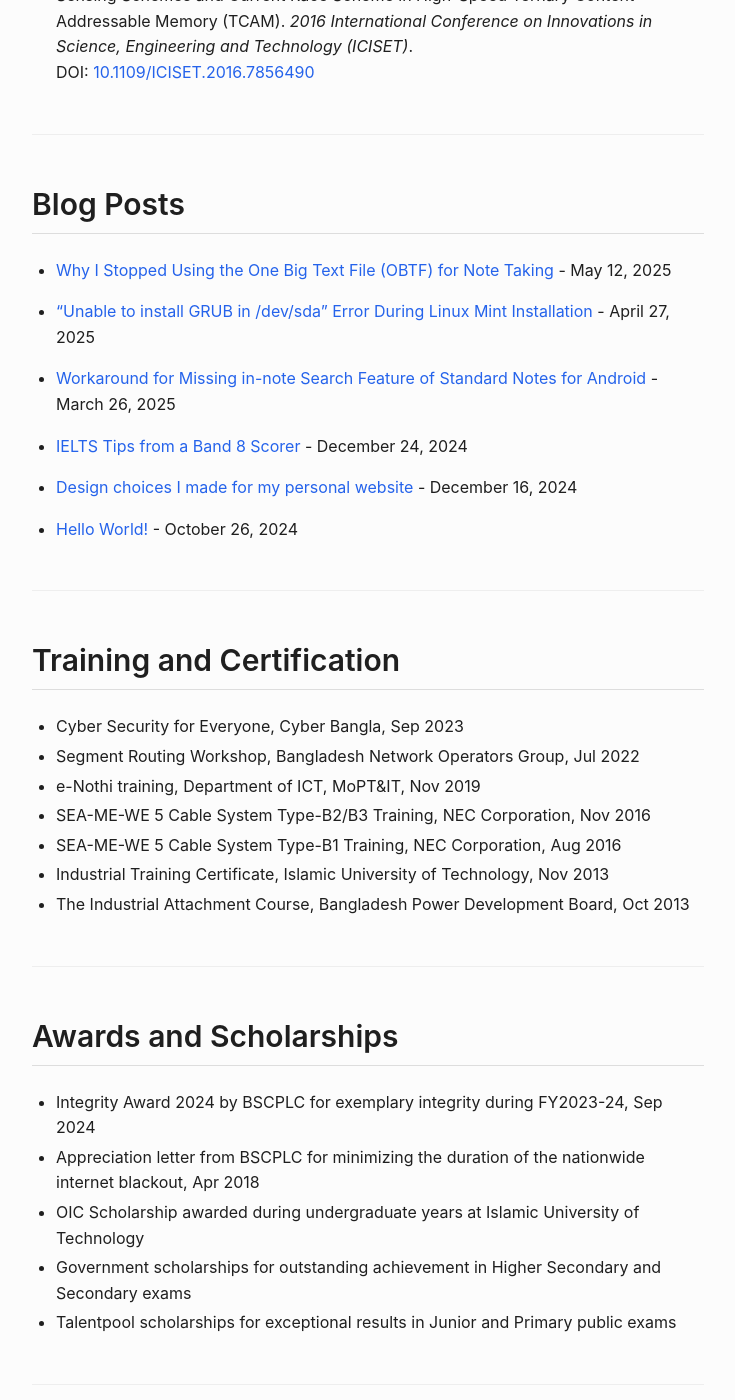
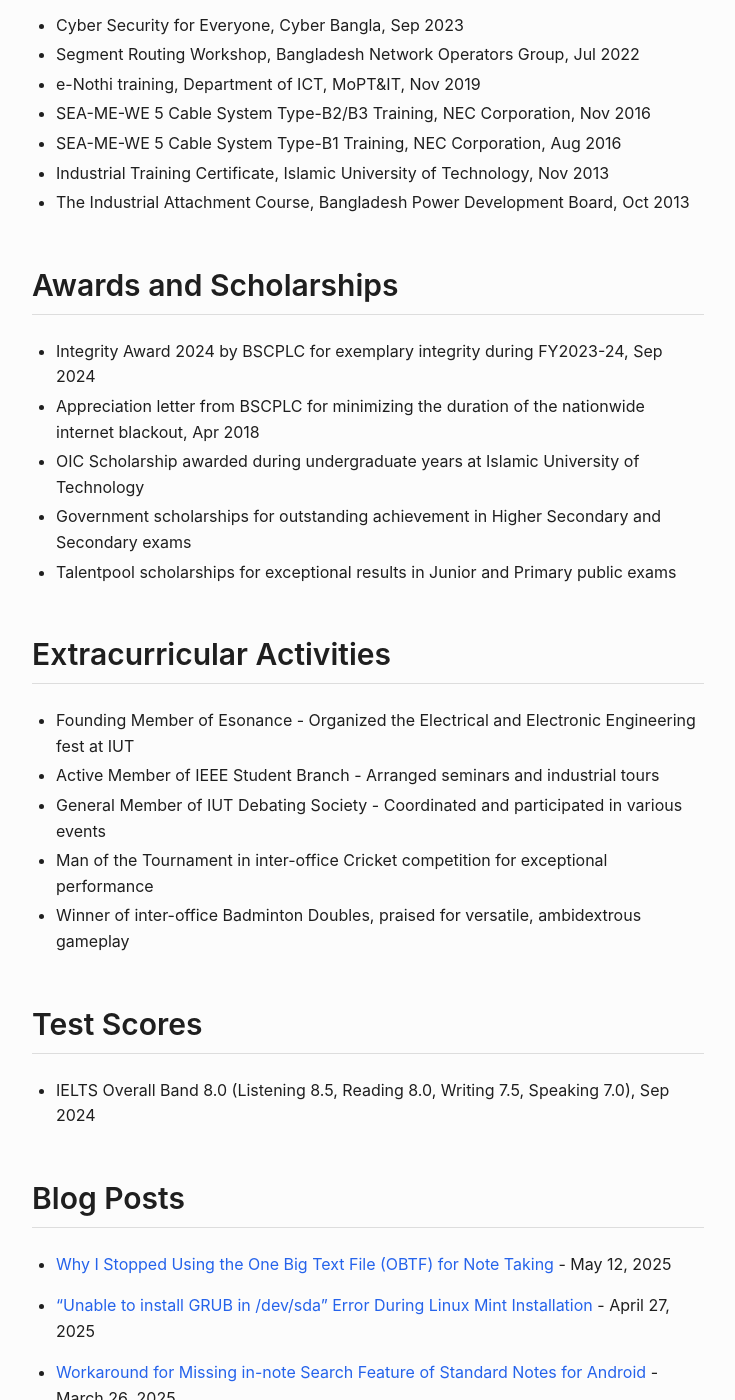
Before and after one commit to muntasimulhaque/muntasimulhaque.github.io, a Jekyll site: the page built from index.md, in a window 1280 px wide and 1400 px high, scrolled down 2385 px. Shown: the whole window, without its empty margins (272-1007 px from the left). Built offline with Jekyll 4.4.1, drawn with Linux system fonts in a browser that asks for light colours; some of the changed text lies outside the part shown.

Commit message:
Update index.md

```diff
--- a/index.md
+++ b/index.md
@@ -16,8 +16,6 @@
 * An OIC Scholarship recipient during my B.S. in Electrical and Electronic Engineering at [Islamic University of Technology](https://www.iutoic-dhaka.edu/){:target="_blank"}
 * Live in Bangladesh, committed to building the resilient network infrastructure that will power the digital future
 
----
-
 ## Professional Experience
 
 **Bangladesh Submarine Cables PLC (BSCPLC)**
@@ -32,13 +30,9 @@
 **United Ashuganj Energy Limited (UAEL)**
 - *Engineer (Turbine and Boilers Operation and Maintenance)*, Mar 2015 – Apr 2016
 
----
-
 ## Education
 
 * **B.S. in Electrical and Electronic Engineering**, Islamic University of Technology, 2014
-
----
 
 ## Skills
 
@@ -50,8 +44,6 @@
 * **Cybersecurity Tools**: Metasploit, Burp Suite, Nmap, Nessus, ZAP, John the Ripper
 * **Software**: LaTeX, Microsoft Office Suite, LibreOffice
 * **Web Development**: HTML, CSS, JavaScript, Markdown
-
----
 
 ## Publications
 
@@ -65,16 +57,6 @@
 * Kadir, R.B., Anwar, A. S. & **Haque, M.U.** (2016). Analysis of Charge-Shared Matchline Sensing Schemes and Current Race Scheme in High-Speed Ternary Content Addressable Memory (TCAM). *2016 International Conference on Innovations in Science, Engineering and Technology (ICISET)*.
   DOI: [10.1109/ICISET.2016.7856490](https://doi.org/10.1109/ICISET.2016.7856490){:target="_blank"}
 
----
-
-## Blog Posts
-
-{% for post in site.posts %}
-* [{{ post.title }}]({{ post.url | relative_url }}) - {{ post.date | date: "%B %d, %Y" }}
-{% endfor %}
-
----
-
 ## Training and Certification
 
 * Cyber Security for Everyone, Cyber Bangla, Sep 2023
@@ -85,8 +67,6 @@
 * Industrial Training Certificate, Islamic University of Technology, Nov 2013
 * The Industrial Attachment Course, Bangladesh Power Development Board, Oct 2013
 
----
-
 ## Awards and Scholarships
 
 * Integrity Award 2024 by BSCPLC for exemplary integrity during FY2023-24, Sep 2024
@@ -94,8 +74,6 @@
 * OIC Scholarship awarded during undergraduate years at Islamic University of Technology
 * Government scholarships for outstanding achievement in Higher Secondary and Secondary exams
 * Talentpool scholarships for exceptional results in Junior and Primary public exams
-
----
 
 ## Extracurricular Activities
 
@@ -105,8 +83,12 @@
 * Man of the Tournament in inter-office Cricket competition for exceptional performance
 * Winner of inter-office Badminton Doubles, praised for versatile, ambidextrous gameplay
 
----
-
 ## Test Scores
 
 * IELTS Overall Band 8.0 (Listening 8.5, Reading 8.0, Writing 7.5, Speaking 7.0), Sep 2024
+
+## Blog Posts
+
+{% for post in site.posts %}
+* [{{ post.title }}]({{ post.url | relative_url }}) - {{ post.date | date: "%B %d, %Y" }}
+{% endfor %}
```
